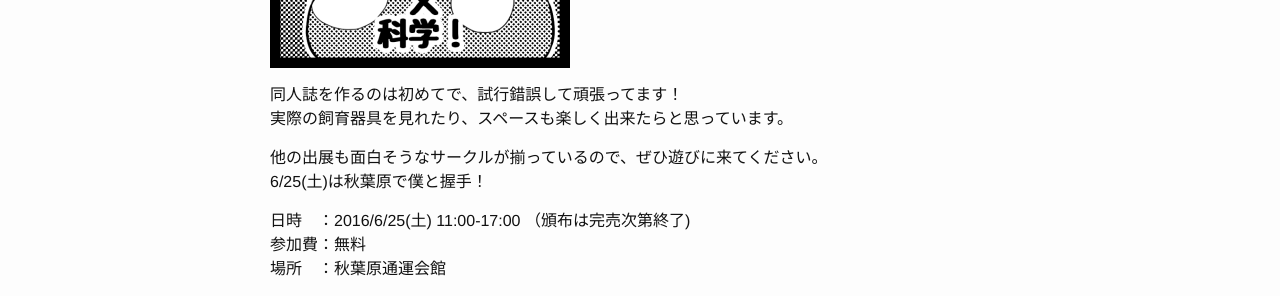
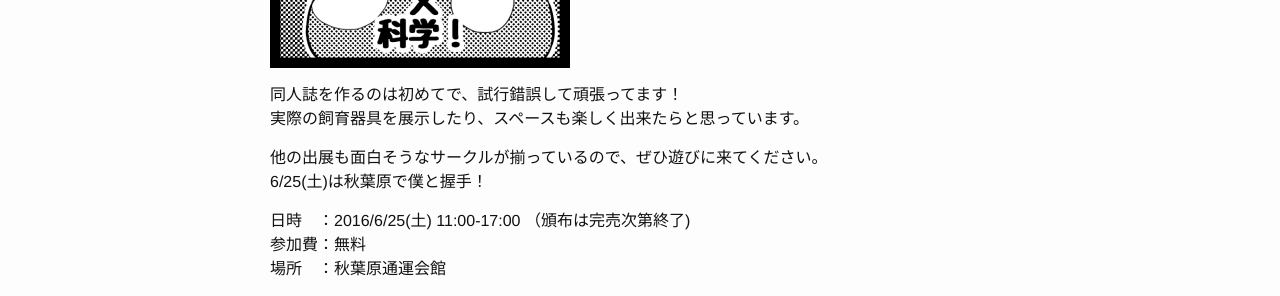
Before and after one commit to wirohakaruta/tech, a Jekyll site: the page built from _posts/2016-05-24-welcome.markdown, in a window 1280 px wide. Shown: the part 796-1092 px from the top of the page. Built offline with Jekyll 4.4.1, drawn with Linux system fonts in a browser that asks for light colours; grey boxes are pictures that could not be loaded.

Commit message:
rename file, fix img url

```diff
--- a/_posts/2016-05-24-welcome-to-jekyll.markdown
+++ b/_posts/2016-05-24-welcome.markdown
@@ -15,10 +15,10 @@ categories: jekyll update
 中学理科の復習をしつつ、ちょっとした発見も散りばめ
 どなたでもお楽しみいただける内容になっています。
 
-![circlecut](/img/circlecut.png)
+![circlecut](http://wirohakaruta.github.io/tech/img/circlecut.png)
 
 同人誌を作るのは初めてで、試行錯誤して頑張ってます！
-実際の飼育器具を見れたり、スペースも楽しく出来たらと思っています。
+実際の飼育器具を展示したり、スペースも楽しく出来たらと思っています。
 
 他の出展も面白そうなサークルが揃っているので、ぜひ遊びに来てください。
 6/25(土)は秋葉原で僕と握手！
```
